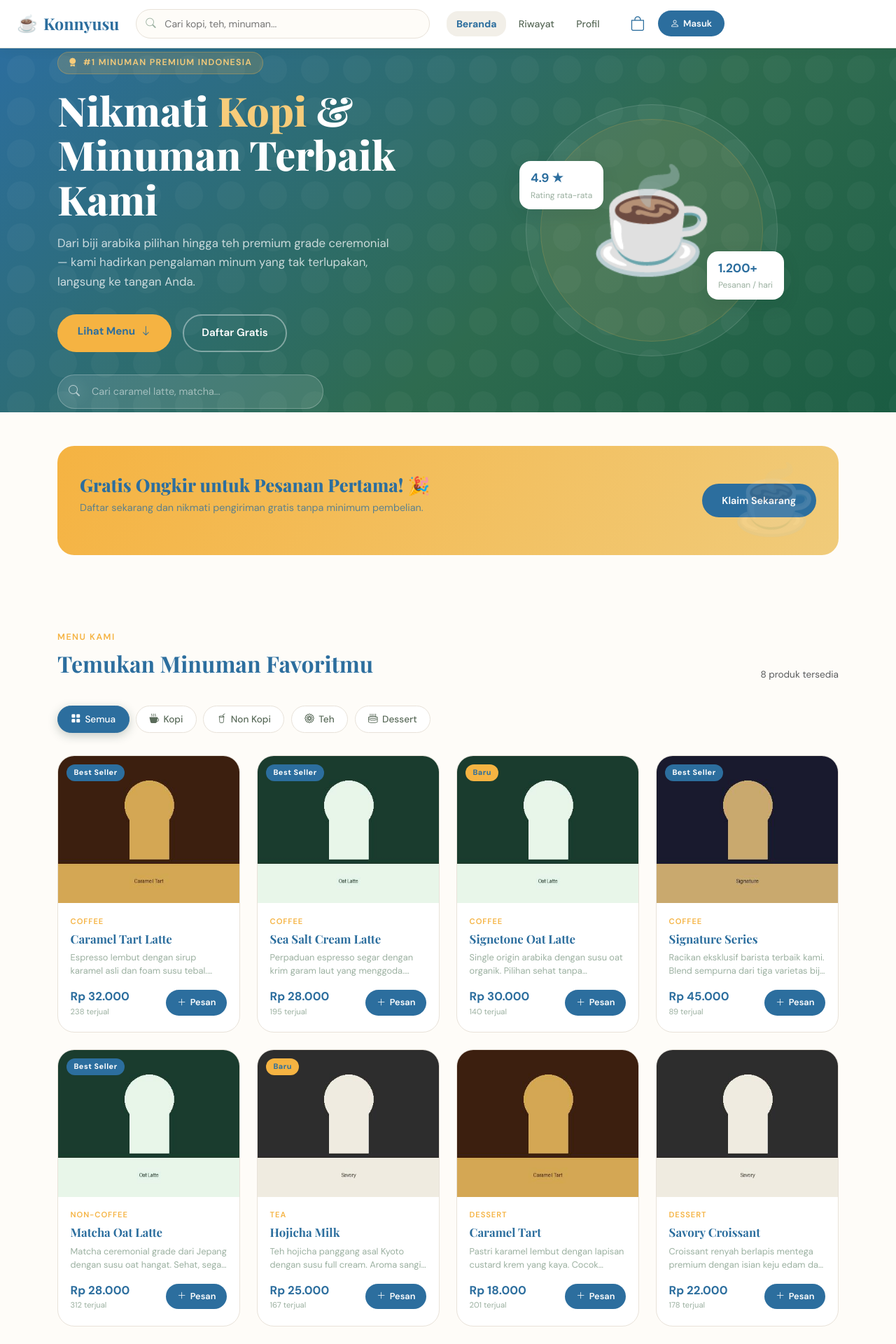
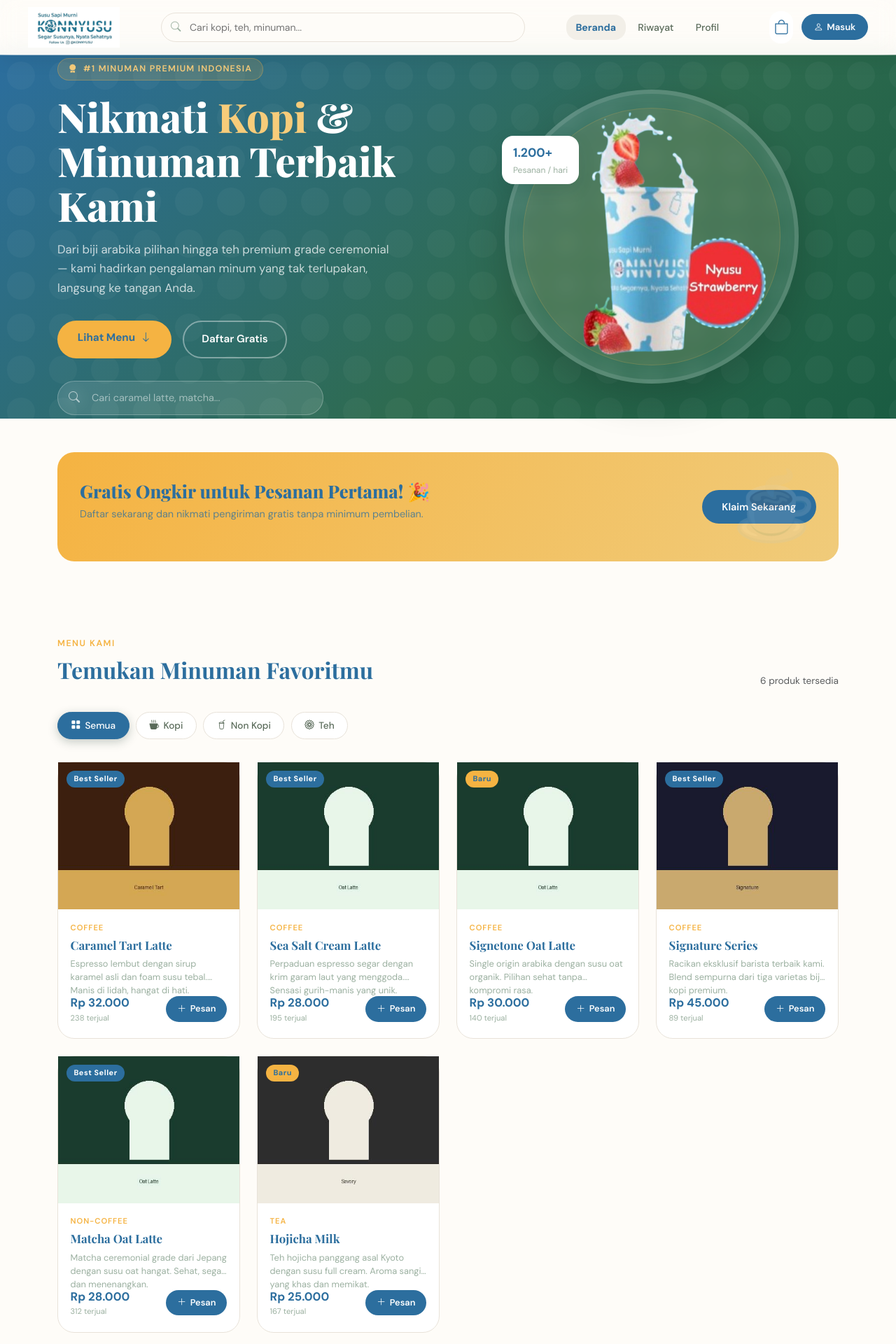
Before and after one commit to pijawww/Konnyusu-website, a PHP site: page /home/home.php in a window 1280 px wide. Shown: the top 1920 px of the page at 70% size. Run offline with PHP 8.4, Linux system fonts and the light colour scheme.

Commit message:
update terbaru frontend

```diff
--- a/Konnyusu/data/products.php
+++ b/Konnyusu/data/products.php
@@ -68,28 +68,7 @@ $products = [
         'is_new'      => true,
         'is_best'     => false,
     ],
-    [
-        'id'          => 7,
-        'name'        => 'Caramel Tart',
-        'price'       => 18000,
-        'category'    => 'dessert',
-        'image'       => 'caramel-tart.jpeg',
-        'description' => 'Pastri karamel lembut dengan lapisan custard krem yang kaya. Cocok menemani kopi pagi.',
-        'sold'        => 201,
-        'is_new'      => false,
-        'is_best'     => false,
-    ],
-    [
-        'id'          => 8,
-        'name'        => 'Savory Croissant',
-        'price'       => 22000,
-        'category'    => 'dessert',
-        'image'       => 'savory.jpg',
-        'description' => 'Croissant renyah berlapis mentega premium dengan isian keju edam dan ham smoke.',
-        'sold'        => 178,
-        'is_new'      => false,
-        'is_best'     => false,
-    ],
+
 ];
 
 /**
--- a/Konnyusu/home/home.php
+++ b/Konnyusu/home/home.php
@@ -54,7 +54,7 @@ $bestSellers = array_filter($products, fn($p) => $p['is_best']);
     display: flex;
     align-items: center;
     position: relative;
-    overflow: hidden;
+    overflow: visible;
   }
   .hero::before {
     content: '';
@@ -133,13 +133,51 @@ $bestSellers = array_filter($products, fn($p) => $p['is_best']);
     align-items: center;
     position: relative;
   }
+
   .hero__ring {
-    width: 360px; height: 360px;
+    width: 420px;
+    height: 420px;
+
     border-radius: 50%;
-    background: rgba(255,255,255,.06);
-    border: 1px solid rgba(255,255,255,.12);
-    display: flex; align-items: center; justify-content: center;
+
+    display: flex;
+    align-items: center;
+    justify-content: center;
+
+    overflow: visible;
+
+    background: rgba(255,255,255,.08);
+    backdrop-filter: blur(10px);
+
+    border: 6px solid rgba(255,255,255,.15);
+
+    box-shadow:
+      0 20px 60px rgba(0,0,0,.18),
+      inset 0 0 40px rgba(255,255,255,.08);
+
     position: relative;
+  }
+
+  .hero__ring-img {
+    width: 100%;
+    height: 100%;
+    object-fit: cover;
+
+    border-radius: 50%;
+
+    animation: floatHero 4s ease-in-out infinite;
+  }
+
+  @keyframes floatHero {
+    0% {
+      transform: translateY(0px);
+    }
+    50% {
+      transform: translateY(-10px);
+    }
+    100% {
+      transform: translateY(0px);
+    }
   }
   .hero__ring::before {
     content: '';
@@ -165,7 +203,7 @@ $bestSellers = array_filter($products, fn($p) => $p['is_best']);
   .hero__stats strong { display: block; font-size: 1.1rem; color: var(--primary); font-weight: 700; }
   .hero__stats span   { color: var(--text-muted); font-size: .75rem; }
   .hero__stats--left  { left: -10px; top: 80px; }
-  .hero__stats--right { right: -10px; bottom: 80px; }
+  .hero__stats--right {top: 60px; left: -10px; right: auto; bottom: auto; }
 
   @keyframes float {
     0%,100% { transform: translateY(0); }
@@ -210,7 +248,7 @@ $bestSellers = array_filter($products, fn($p) => $p['is_best']);
     background: var(--white);
     border-radius: var(--radius-lg);
     border: 1px solid var(--border);
-    overflow: hidden;
+    overflow: visible;
     height: 100%;
     transition: transform .25s, box-shadow .25s;
     position: relative;
@@ -219,7 +257,7 @@ $bestSellers = array_filter($products, fn($p) => $p['is_best']);
     transform: translateY(-6px);
     box-shadow: 0 18px 40px rgba(26,60,46,.14);
   }
-  .prod-card__img-wrap { position: relative; overflow: hidden; }
+  .prod-card__img-wrap { position: relative; overflow: visible; }
   .prod-card__img {
     width: 100%; height: 210px;
     object-fit: cover;
@@ -270,7 +308,7 @@ $bestSellers = array_filter($products, fn($p) => $p['is_best']);
     display: -webkit-box;
     -webkit-line-clamp: 2;
     -webkit-box-orient: vertical;
-    overflow: hidden;
+    overflow: visible;
   }
   .prod-card__desc {
     font-size: .8rem;
@@ -280,7 +318,7 @@ $bestSellers = array_filter($products, fn($p) => $p['is_best']);
     display: -webkit-box;
     -webkit-line-clamp: 2;
     -webkit-box-orient: vertical;
-    overflow: hidden;
+    overflow: visible;
     min-height: 2.4em;
   }
   .prod-card__footer {
@@ -331,7 +369,7 @@ $bestSellers = array_filter($products, fn($p) => $p['is_best']);
     border-radius: var(--radius-lg);
     padding: 2.5rem 2rem;
     position: relative;
-    overflow: hidden;
+    overflow: visible;
     display: flex;
     align-items: center;
     justify-content: space-between;
@@ -369,9 +407,14 @@ $bestSellers = array_filter($products, fn($p) => $p['is_best']);
     box-shadow: var(--shadow-md);
   }
   .why-card__icon {
-    font-size: 2.5rem;
-    margin-bottom: 1rem;
-    display: block;
+      font-size: 2.5rem;
+      color: var(--primary);
+      display: inline-block;
+      margin-bottom: 1rem;
+      transition: transform 0.2s;
+  }
+  .why-card:hover .why-card__icon {
+      transform: scale(1.05);
   }
   .why-card h5 {
     font-size: 1rem;
@@ -451,11 +494,10 @@ $bestSellers = array_filter($products, fn($p) => $p['is_best']);
 
       <div class="col-lg-6 hero__image-wrap">
         <div class="hero__ring">
-          <span class="hero__cup-emoji">☕</span>
-          <div class="hero__stats hero__stats--left">
-            <strong>4.9 ★</strong>
-            <span>Rating rata-rata</span>
-          </div>
+          <img src="../assets/img/hero-image.png"
+              alt="Hero Image"
+              class="hero__ring-img">
+
           <div class="hero__stats hero__stats--right">
             <strong>1.200+</strong>
             <span>Pesanan / hari</span>
@@ -510,7 +552,6 @@ $bestSellers = array_filter($products, fn($p) => $p['is_best']);
         'coffee'     => ['icon' => 'bi-cup-hot-fill',   'label' => 'Kopi'],
         'non-coffee' => ['icon' => 'bi-cup-straw',      'label' => 'Non Kopi'],
         'tea'        => ['icon' => 'bi-flower1',        'label' => 'Teh'],
-        'dessert'    => ['icon' => 'bi-cake2',          'label' => 'Dessert'],
       ];
       foreach ($cats as $key => $info):
         $isActive = ($activecat === $key) ? 'active' : '';
@@ -597,67 +638,21 @@ $bestSellers = array_filter($products, fn($p) => $p['is_best']);
     <div class="row g-4">
       <?php
       $whys = [
-        ['☕', 'Biji Kopi Premium',   'Single origin arabika dan robusta pilihan dari perkebunan terbaik Nusantara.'],
-        ['⚡', 'Pesanan Cepat',       'Siap saji dalam 5 menit, pengiriman ke lokasi Anda sebelum Anda duduk.'],
-        ['🛡️', 'Kualitas Terjamin',   'Barista bersertifikat internasional mengerjakan setiap pesanan dengan standar tertinggi.'],
-        ['💚', 'Ramah Lingkungan',    'Kemasan biodegradable dan sumber bahan baku yang berkelanjutan.'],
-        ['💳', 'Pembayaran Mudah',    'Dukung QRIS, transfer bank, dan semua metode pembayaran digital populer.'],
-        ['🎁', 'Reward Program',      'Kumpulkan poin setiap pembelian dan tukar dengan minuman gratis pilihan.'],
+          ['bi-cup-hot-fill', 'Biji Kopi Premium', 'Single origin arabika dan robusta pilihan dari perkebunan terbaik Nusantara.'],
+          ['bi-lightning-charge-fill', 'Pesanan Cepat', 'Siap saji dalam 5 menit, pengiriman ke lokasi Anda sebelum Anda duduk.'],
+          ['bi-shield-check', 'Kualitas Terjamin', 'Barista bersertifikat internasional mengerjakan setiap pesanan dengan standar tertinggi.'],
+          ['bi-tree-fill', 'Ramah Lingkungan', 'Kemasan biodegradable dan sumber bahan baku yang berkelanjutan.'],
+          ['bi-credit-card', 'Pembayaran Mudah', 'Dukung QRIS, transfer bank, dan semua metode pembayaran digital populer.'],
+          ['bi-gift-fill', 'Reward Program', 'Kumpulkan poin setiap pembelian dan tukar dengan minuman gratis pilihan.'],
       ];
       foreach ($whys as $i => $w):
         $delay = ($i % 3) * 100;
       ?>
       <div class="col-12 col-sm-6 col-md-4 scroll-reveal" style="transition-delay:<?= $delay ?>ms">
         <div class="why-card">
-          <span class="why-card__icon"><?= $w[0] ?></span>
+          <i class="bi <?= $w[0] ?> why-card__icon"></i>
           <h5><?= $w[1] ?></h5>
           <p><?= $w[2] ?></p>
-        </div>
-      </div>
-      <?php endforeach; ?>
-    </div>
-  </div>
-</section>
-
-<!-- ============================================================ -->
-<!--  TESTIMONIALS                                                 -->
-<!-- ============================================================ -->
-<section class="section">
-  <div class="container">
-    <div class="text-center mb-5 scroll-reveal">
-      <div class="section-label">Ulasan Pelanggan</div>
-      <h2 class="section-title">Apa Kata Mereka?</h2>
-    </div>
-    <div class="row g-4">
-      <?php
-      $testimonials = [
-        ['Rani P.',     'Jakarta',   5, 'Caramel Tart Latte-nya beneran beda! Rasa karamelnya tidak terlalu manis, pas banget untuk pagi hari sebelum meeting.'],
-        ['Bagas S.',    'Surabaya',  5, 'Oat Latte favorit saya sekarang. Barista Konnyusu paham betul bagaimana menyeduh yang sempurna. Pesanan datang tepat waktu!'],
-        ['Dinda M.',    'Bandung',   5, 'Matcha grade-nya terasa banget autentiknya. Beda jauh sama tempat lain. Croissant-nya juga worth it banget.'],
-      ];
-      foreach ($testimonials as $t):
-      ?>
-      <div class="col-md-4 scroll-reveal">
-        <div class="k-card p-4 h-100">
-          <div class="d-flex gap-1 mb-3">
-            <?php for($s=0;$s<$t[2];$s++): ?>
-              <i class="bi bi-star-fill text-warning" style="font-size:.85rem;"></i>
-            <?php endfor; ?>
-          </div>
-          <p style="font-size:.9rem;color:var(--text-mid);line-height:1.65;margin-bottom:1.25rem;">
-            "<?= $t[3] ?>"
-          </p>
-          <div class="d-flex align-items-center gap-2">
-            <div style="width:38px;height:38px;border-radius:50%;background:var(--primary);
-                        display:flex;align-items:center;justify-content:center;
-                        color:#fff;font-weight:700;font-size:.85rem;flex-shrink:0;">
-              <?= $t[0][0] ?>
-            </div>
-            <div>
-              <div style="font-weight:700;font-size:.88rem;color:var(--primary);"><?= $t[0] ?></div>
-              <div style="font-size:.75rem;color:var(--text-muted);"><?= $t[1] ?></div>
-            </div>
-          </div>
         </div>
       </div>
       <?php endforeach; ?>
--- a/Konnyusu/layouts/footer.php
+++ b/Konnyusu/layouts/footer.php
@@ -5,7 +5,9 @@
 
     <div class="kny-footer__brand">
       <a href="../home/home.php" class="kny-footer__logo">
-        <span>☕</span> Konnyusu
+        <img src="../assets/img/logo.jpeg"
+            alt="Konnyusu Logo"
+            class="footer-logo">
       </a>
       <p class="kny-footer__tagline">
         Dari biji pilihan ke cangkir Anda —<br>rasakan kehangatan dalam setiap tegukan.
@@ -139,4 +141,15 @@
   .kny-footer__container { grid-template-columns: 1fr; gap: 1.5rem; }
   .kny-footer__bottom { flex-direction: column; gap: .25rem; text-align: center; }
 }
+.kny-footer__logo{
+  display:flex;
+  align-items:center;
+  text-decoration:none;
+}
+
+.footer-logo{
+  height:70px;
+  width:auto;
+  object-fit:contain;
+}
 </style>
--- a/Konnyusu/layouts/navbar.php
+++ b/Konnyusu/layouts/navbar.php
@@ -14,9 +14,11 @@ $currentDir  = basename(dirname($_SERVER['PHP_SELF']));
   <div class="kny-navbar__container">
 
     <!-- Logo -->
-    <a href="../home/home.php" class="kny-navbar__brand">
-      <span class="kny-navbar__logo-icon">☕</span>
-      <span class="kny-navbar__logo-text">Konnyusu</span>
+    <a class="navbar-brand d-flex align-items-center gap-2" href="../home/home.php">
+      <img src="../assets/img/logo.jpeg"
+           alt="Konnyusu Logo"
+           style="height:58px;width:auto;object-fit:contain;">
+      </span>
     </a>
 
     <!-- Search Bar (desktop) -->
@@ -78,21 +80,51 @@ $currentDir  = basename(dirname($_SERVER['PHP_SELF']));
 <style>
 /* ===================== NAVBAR STYLES ===================== */
 .kny-navbar {
-  position: sticky;
+  position: fixed;
   top: 0;
+  left: 0;
+  width: 100%;
+
   z-index: 1000;
-  background: var(--white);
-  border-bottom: 1px solid var(--border);
-  box-shadow: 0 2px 16px rgba(26,60,46,.07);
+
+  background: rgba(255,255,255,0.08);
+  backdrop-filter: blur(14px);
+  -webkit-backdrop-filter: blur(14px);
+
+  border-bottom: 1px solid rgba(255,255,255,0.12);
+
+  box-shadow: 0 4px 30px rgba(0,0,0,.08);
 }
+.page-wrapper {
+  padding-top: 78px;
+}
+.kny-navbar__link {
+  color: white;
+}
+
+.kny-navbar__link:hover,
+.kny-navbar__link.active {
+  color: #f0cb7a;
+  background: rgba(255,255,255,.08);
+}
+
+.kny-navbar__cart,
+.kny-navbar__toggle span {
+  color: white;
+  background: white;
+}
+
 .kny-navbar__container {
-  max-width: 1280px;
+  width: 100%;
+  max-width: 1400px;
   margin: 0 auto;
-  padding: 0 1.5rem;
-  height: 68px;
+  padding: 0 2.5rem;
+  height: 78px;
+
   display: flex;
   align-items: center;
-  gap: 1.5rem;
+  justify-content: space-between;
+  gap: 2rem;
 }
 .kny-navbar__brand {
   display: flex;
@@ -223,6 +255,20 @@ $currentDir  = basename(dirname($_SERVER['PHP_SELF']));
   .kny-navbar__mobile.open { display: block; border-top: 1px solid var(--border); }
   .kny-navbar__search--mobile { display: flex; }
 }
+.kny-navbar__search {
+  flex: 1;
+  max-width: 520px;
+}
+@media (max-width: 900px) {
+  .kny-navbar__container {
+    padding: 0 1rem;
+    height: 72px;
+  }
+
+  .navbar-brand img {
+    height: 48px !important;
+  }
+}
 </style>
 
 <script>
```
Also changed, not shown: Konnyusu/assets/img/hero-image.png (added), Konnyusu/assets/img/logo.jpeg (added).
